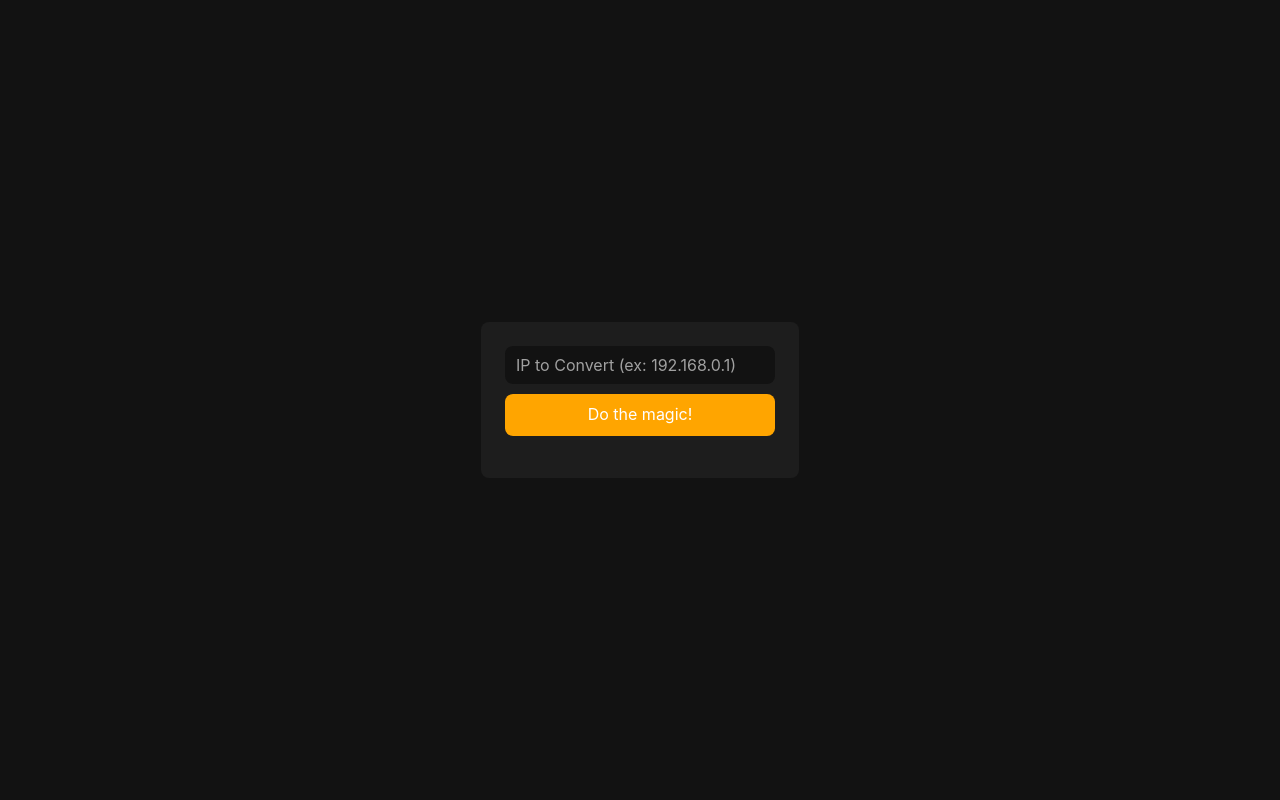
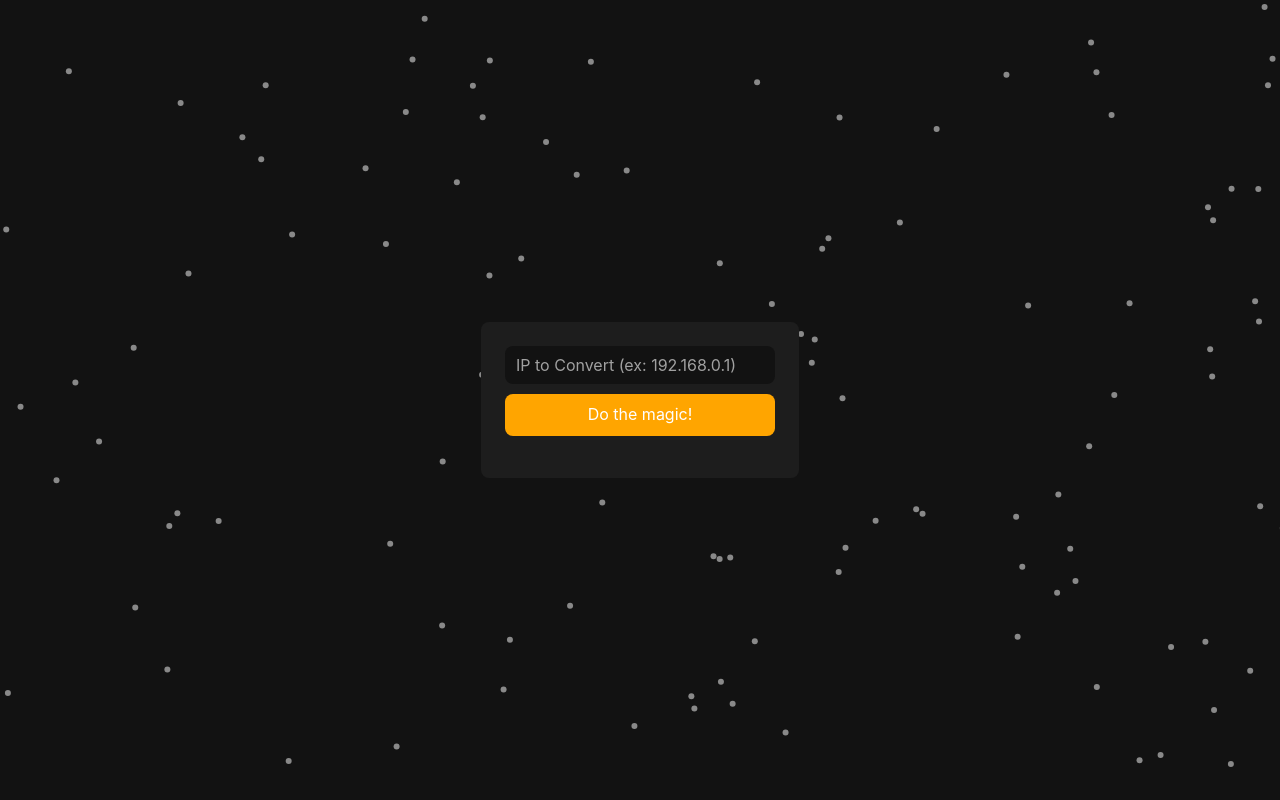
Before and after one commit to Bobagi/IPConverter, a Next.js app: page / in a window 1280 px wide. Built offline with nearby package versions, Linux system fonts and the light colour scheme.

Commit message:
style: add particles background

```diff
--- a/package.json
+++ b/package.json
@@ -13,7 +13,10 @@
     "less": "^4.2.0",
     "next": "15.0.2",
     "react": "19.0.0-rc-02c0e824-20241028",
-    "react-dom": "19.0.0-rc-02c0e824-20241028"
+    "react-dom": "19.0.0-rc-02c0e824-20241028",
+    "react-tsparticles": "^2.12.2",
+    "tsparticles-engine": "^2.12.0",
+    "tsparticles-slim": "^2.12.0"
   },
   "devDependencies": {
     "@types/node": "^20",
--- a/src/app/layout.tsx
+++ b/src/app/layout.tsx
@@ -1,31 +1,71 @@
-import type { Metadata } from 'next';
-import localFont from 'next/font/local';
-import './globals.css';
+"use client";
+
+import { useCallback } from "react";
+import Particles from "react-tsparticles";
+import type { Container, Engine } from "tsparticles-engine";
+import { loadSlim } from "tsparticles-slim";
+import localFont from "next/font/local";
+import "./globals.css";
 
 const geistSans = localFont({
-    src: './fonts/GeistVF.woff',
-    variable: '--font-geist-sans',
-    weight: '100 900',
+  src: "./fonts/GeistVF.woff",
+  variable: "--font-geist-sans",
+  weight: "100 900",
 });
 const geistMono = localFont({
-    src: './fonts/GeistMonoVF.woff',
-    variable: '--font-geist-mono',
-    weight: '100 900',
+  src: "./fonts/GeistMonoVF.woff",
+  variable: "--font-geist-mono",
+  weight: "100 900",
 });
-
-export const metadata: Metadata = {
-    title: 'IP Converter',
-    description: 'Convert IP addresses to unusual formats.',
-};
 
 export default function RootLayout({
   children,
 }: Readonly<{
   children: React.ReactNode;
 }>) {
+  const particlesInit = useCallback(async (engine: Engine) => {
+    await loadSlim(engine);
+  }, []);
+
+  const particlesLoaded = useCallback(
+    async (container: Container | undefined) => {
+      await console.log(container);
+    },
+    []
+  );
+
   return (
     <html lang="en">
       <body className={`${geistSans.variable} ${geistMono.variable}`}>
+        <Particles
+          id="tsparticles"
+          options={{
+            particles: {
+              number: {
+                value: 100,
+                density: {
+                  enable: true,
+                  value_area: 800,
+                },
+              },
+              shape: {
+                type: "circle",
+              },
+              opacity: {
+                value: 0.5,
+              },
+              size: {
+                value: 3,
+              },
+              move: {
+                enable: true,
+                speed: 2,
+              },
+            },
+          }}
+          init={particlesInit}
+          loaded={particlesLoaded}
+        />
         {children}
       </body>
     </html>
--- /dev/null
+++ b/src/app/metadata.ts
@@ -0,0 +1,6 @@
+import type { Metadata } from "next";
+
+export const metadata: Metadata = {
+  title: "IP Converter",
+  description: "Convert IP addresses to unusual formats.",
+};
```
Also changed, not shown: 1 other file (tests, documents, lock files or other folders). Lines whose indentation alone changed are shown as unchanged.
